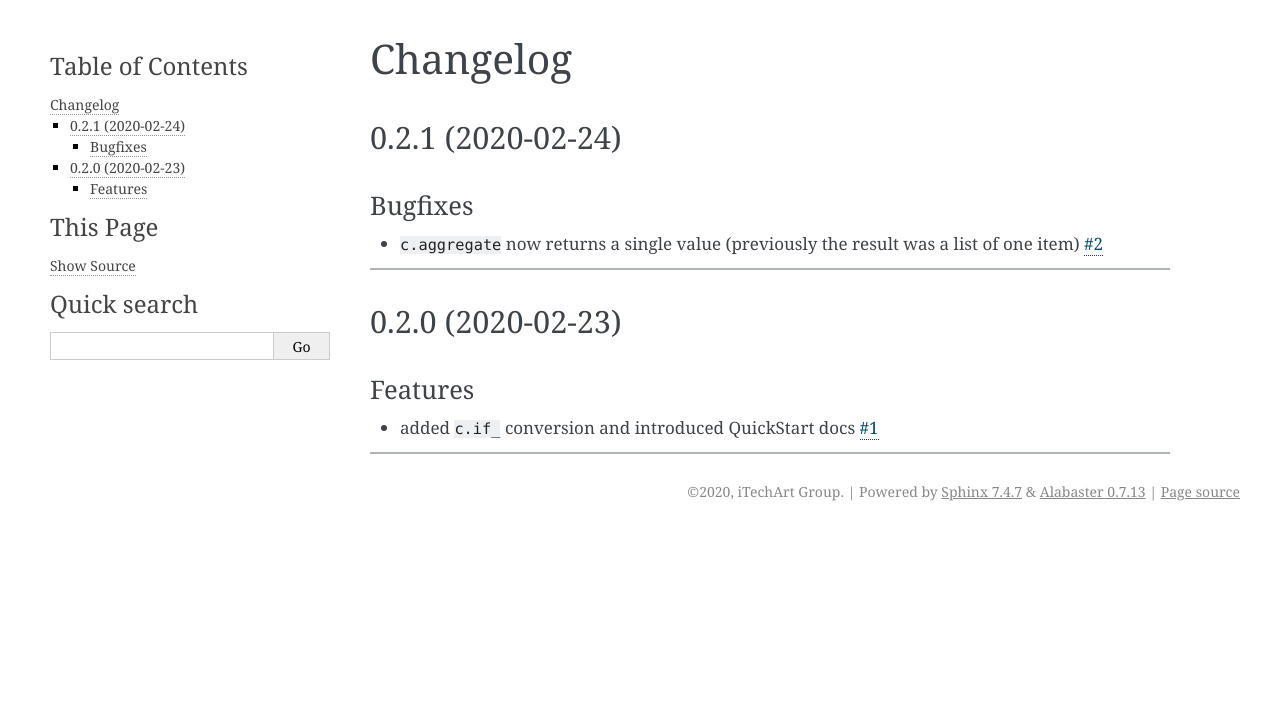
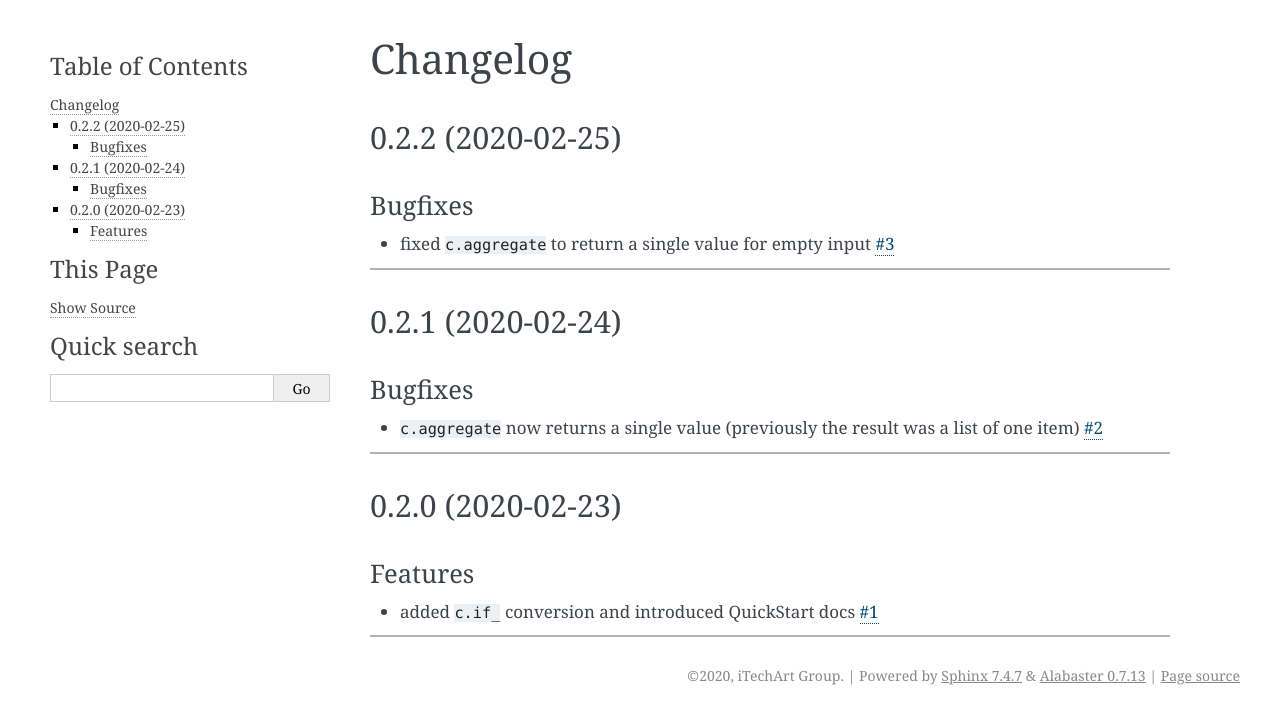
Before and after one commit to westandskif/convtools, a Sphinx documentation site: the page built from docs/changelog.rst, in a window 1280 px wide. Shown: the top 724 px of the page. Built offline with Sphinx 7.4.7, drawn with Linux system fonts in a browser that asks for light colours.

Commit message:
bumped versions; fixed imports in docs

```diff
--- a/CHANGELOG.rst
+++ b/CHANGELOG.rst
@@ -1,3 +1,16 @@
+0.2.2 (2020-02-25)
+------------------
+
+Bugfixes
+++++++++
+
+- fixed ``c.aggregate`` to return a single value for empty input
+  `#3 <https://github.com/itechart-almakov/convtools/issues/3>`_
+
+
+----
+
+
 0.2.1 (2020-02-24)
 ------------------
 
--- a/docs/api_doc.rst
+++ b/docs/api_doc.rst
@@ -8,7 +8,7 @@ For the sake of conciseness, let's assume the following import statement is in p
 
 .. code-block:: python
 
- from conversions import conversion as c
+ from convtools import conversion as c
 
 This is an object which exposes public API.
 
--- a/docs/quick_start.rst
+++ b/docs/quick_start.rst
@@ -13,7 +13,7 @@ For the sake of conciseness, let's assume the following import statement is in p
 
 .. code-block:: python
 
- from conversions import conversion as c
+ from convtools import conversion as c
 
 This is an object which exposes public API.
 
--- a/setup.cfg
+++ b/setup.cfg
@@ -1,6 +1,6 @@
 [metadata]
 name = convtools
-version = 0.2.1
+version = 0.2.2
 description = convtools is a python library to declaratively define fast conversions from python objects to python objects, including processing collections and doing complex aggregations.
 author = iTechArt Group
 author_email = mikita.almakou@itechart-group.com
--- a/src/convtools/__init__.py
+++ b/src/convtools/__init__.py
@@ -1,4 +1,4 @@
 from .conversion import conversion
 
 
-__version__ = "0.2.1"
+__version__ = "0.2.2"
```
Also changed, not shown: CONTRIBUTING.rst (+7 -0 lines).
